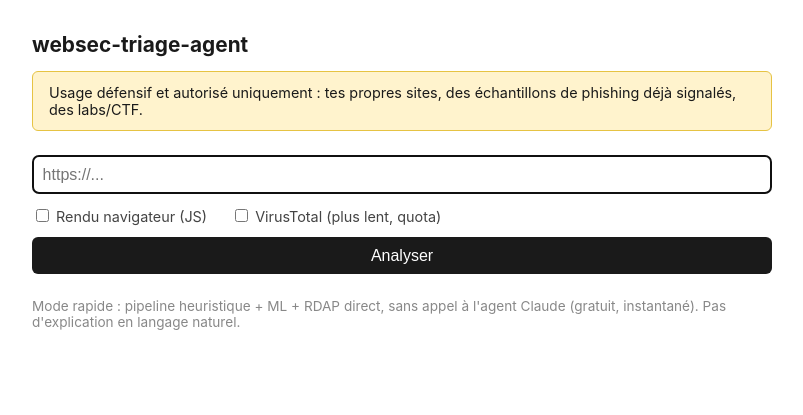
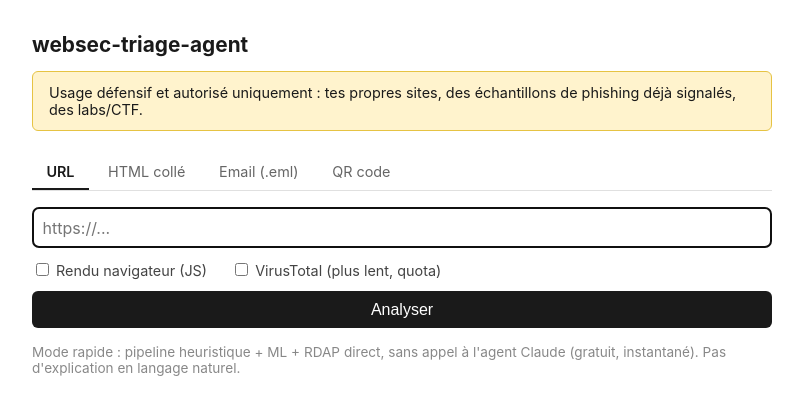
Before and after one commit to TatianaT13/websec-triage-agent, a FastAPI app: page / in a window 1280 px wide. Shown: the top 415 px of the page, without its empty margins (238-1041 px from the left). Run offline with FastAPI, Linux system fonts and the light colour scheme.

Commit message:
Extend the fast-mode web UI to HTML paste, .eml, and QR code inputs
The web UI only covered live URLs, even though the agent/CLI has
supported pasted HTML, .eml files, and QR codes for a while - anyone
wanting the fast, no-LLM path for those had to drop to the CLI.

Added three endpoints to webapp.py mirroring mcp_server.py's tools:
/analyze-html, /analyze-email (extracts the HTML body + runs
SPF/DKIM/DMARC via offline_content, same as analyze_email), and
/analyze-qr (decodes the image, analyzes the URL it encodes, or shows
an error for non-URL QR content - mirrors analyze_qr_code). All three
degrade the same way as their CLI counterparts: missing optional
extras or a decode/fetch failure shows an error card, nothing crashes.

templates/index.html now has four tabs (URL, HTML collé, Email, QR
code) implemented as CSS-only radio-button tabs - no JavaScript added,
consistent with this UI's existing "plain HTML, no build step" design.
templates/result.html gained cards for email metadata + SPF/DKIM/DMARC
status and the QR-decoded content, plus the auto_rendered note from the
previous commit (was only in the Markdown report, not here).

Verified end-to-end against the running dev server (not just unit
tests): a crafted spoofed "service@paypal.com" .eml correctly showed
the SPF/DMARC failure and flipped the verdict to phishing, a real
generated QR code decoded and triaged its URL, a Wi-Fi QR code (not a
URL) showed the right error instead of forcing a web analysis, and
attacker-controlled content (email subject, pasted HTML) is escaped in
all three new paths, not just the existing URL one.

10 new tests (one per endpoint behavior, plus XSS escaping for each
new input type). Full suite: 152 passed.

```diff
--- a/templates/base.html
+++ b/templates/base.html
@@ -8,11 +8,25 @@
     h1 { font-size: 1.3rem; }
     h1 a { color: inherit; text-decoration: none; }
     .warning { background: #fff3cd; border: 1px solid #e6c343; border-radius: 6px; padding: 0.75rem 1rem; font-size: 0.9rem; margin-bottom: 1.5rem; }
-    form { display: flex; flex-direction: column; gap: 0.75rem; margin-bottom: 1.5rem; }
-    input[type=url] { font-size: 1rem; padding: 0.6rem; border: 1px solid #ccc; border-radius: 6px; }
+    form { display: flex; flex-direction: column; gap: 0.75rem; margin-bottom: 0.75rem; }
+    input[type=url], textarea, input[type=file] { font-size: 1rem; padding: 0.6rem; border: 1px solid #ccc; border-radius: 6px; font-family: inherit; }
+    textarea { resize: vertical; font-family: ui-monospace, monospace; font-size: 0.85rem; }
     .options { display: flex; gap: 1.5rem; font-size: 0.9rem; color: #444; }
     button { font-size: 1rem; padding: 0.6rem; border-radius: 6px; border: none; background: #1a1a1a; color: white; cursor: pointer; }
     button:hover { background: #333; }
+    .tabset { margin-bottom: 1rem; }
+    .tab-radio { position: absolute; opacity: 0; pointer-events: none; }
+    .tab-labels { display: flex; gap: 0.3rem; margin-bottom: 1rem; border-bottom: 1px solid #e0e0e0; }
+    .tab-labels label { padding: 0.5rem 0.9rem; font-size: 0.9rem; color: #666; cursor: pointer; border-bottom: 2px solid transparent; }
+    .tab-panel { display: none; }
+    #tab-url:checked ~ .panel-url,
+    #tab-html:checked ~ .panel-html,
+    #tab-email:checked ~ .panel-email,
+    #tab-qr:checked ~ .panel-qr { display: block; }
+    #tab-url:checked ~ .tab-labels label[for=tab-url],
+    #tab-html:checked ~ .tab-labels label[for=tab-html],
+    #tab-email:checked ~ .tab-labels label[for=tab-email],
+    #tab-qr:checked ~ .tab-labels label[for=tab-qr] { color: #1a1a1a; border-bottom-color: #1a1a1a; font-weight: 600; }
     .badge { display: inline-block; padding: 0.3rem 0.9rem; border-radius: 999px; font-weight: 600; font-size: 0.9rem; color: white; }
     .badge-phishing { background: #d32f2f; }
     .badge-benign { background: #2e7d32; }
--- a/templates/index.html
+++ b/templates/index.html
@@ -1,5 +1,19 @@
 {% extends "base.html" %}
 {% block content %}
+<div class="tabset">
+  <input type="radio" name="tab" id="tab-url" class="tab-radio" checked>
+  <input type="radio" name="tab" id="tab-html" class="tab-radio">
+  <input type="radio" name="tab" id="tab-email" class="tab-radio">
+  <input type="radio" name="tab" id="tab-qr" class="tab-radio">
+
+  <div class="tab-labels">
+    <label for="tab-url">URL</label>
+    <label for="tab-html">HTML collé</label>
+    <label for="tab-email">Email (.eml)</label>
+    <label for="tab-qr">QR code</label>
+  </div>
+
+  <div class="tab-panel panel-url">
     <form method="post" action="/analyze">
       <input type="url" name="url" placeholder="https://..." required autofocus>
       <div class="options">
@@ -8,5 +22,41 @@
       </div>
       <button type="submit">Analyser</button>
     </form>
+  </div>
+
+  <div class="tab-panel panel-html">
+    <form method="post" action="/analyze-html">
+      <input type="url" name="url_hint" placeholder="URL associée (même morte) — https://..." required>
+      <textarea name="html" rows="8" placeholder="Collez le code source HTML de la page..." required></textarea>
+      <div class="options">
+        <label><input type="checkbox" name="check_virustotal"> VirusTotal (plus lent, quota)</label>
+      </div>
+      <button type="submit">Analyser</button>
+    </form>
+    <p class="muted">Pour une page déjà hors ligne, dont vous avez gardé le source. L'URL associée sert de point de comparaison aux heuristiques de marque/domaine.</p>
+  </div>
+
+  <div class="tab-panel panel-email">
+    <form method="post" action="/analyze-email" enctype="multipart/form-data">
+      <input type="file" name="eml_file" accept=".eml" required>
+      <div class="options">
+        <label><input type="checkbox" name="check_virustotal"> VirusTotal (plus lent, quota)</label>
+      </div>
+      <button type="submit">Analyser</button>
+    </form>
+    <p class="muted">Extrait le corps HTML de l'email et vérifie SPF/DKIM/DMARC depuis l'en-tête Authentication-Results.</p>
+  </div>
+
+  <div class="tab-panel panel-qr">
+    <form method="post" action="/analyze-qr" enctype="multipart/form-data">
+      <input type="file" name="qr_file" accept="image/*" required>
+      <div class="options">
+        <label><input type="checkbox" name="check_virustotal"> VirusTotal (plus lent, quota)</label>
+      </div>
+      <button type="submit">Analyser</button>
+    </form>
+    <p class="muted">Décode l'image puis analyse l'URL qu'elle encode (quishing). Nécessite <code>requirements-qr.txt</code>.</p>
+  </div>
+</div>
 <p class="muted">Mode rapide : pipeline heuristique + ML + RDAP direct, sans appel à l'agent Claude (gratuit, instantané). Pas d'explication en langage naturel.</p>
 {% endblock %}
--- a/webapp.py
+++ b/webapp.py
@@ -17,11 +17,15 @@ since it will fetch whatever URL a visitor submits (same trust model as
 the CLI: a local tool for an operator who already controls the input).
 """
 import asyncio
+import tempfile
+from pathlib import Path
+from urllib.parse import urlsplit
 
-from fastapi import FastAPI, Form, Request
+from fastapi import FastAPI, File, Form, Request, UploadFile
 from fastapi.responses import HTMLResponse
 from fastapi.templating import Jinja2Templates
 
+from websec_agent import offline_content as oc
 from websec_agent import report as rpt
 from websec_agent import web_analysis as wa
 
@@ -46,3 +50,81 @@ async def analyze(
     except wa.FetchError as exc:
         return templates.TemplateResponse(request, "result.html", {"error": str(exc)})
     return templates.TemplateResponse(request, "result.html", {"result": result})
+
+
+@app.post("/analyze-html", response_class=HTMLResponse)
+async def analyze_html(
+    request: Request,
+    html: str = Form(...),
+    url_hint: str = Form(...),
+    check_virustotal: bool = Form(False),
+):
+    result = await asyncio.to_thread(rpt.build_result_from_html, html, url_hint, check_virustotal)
+    return templates.TemplateResponse(request, "result.html", {"result": result})
+
+
+@app.post("/analyze-email", response_class=HTMLResponse)
+async def analyze_email(
+    request: Request,
+    eml_file: UploadFile = File(...),
+    check_virustotal: bool = Form(False),
+):
+    content = await eml_file.read()
+    with tempfile.NamedTemporaryFile(suffix=".eml") as tmp:
+        tmp.write(content)
+        tmp.flush()
+        try:
+            parsed = oc.parse_eml_file(tmp.name)
+        except (OSError, ValueError) as exc:
+            return templates.TemplateResponse(
+                request, "result.html", {"error": f"Impossible de lire ce fichier .eml : {exc}"}
+            )
+
+    url_hint = oc.guess_url_hint(parsed["from_domain"])
+    result = await asyncio.to_thread(rpt.build_result_from_html, parsed["html"], url_hint, check_virustotal)
+    result["email"] = {k: parsed[k] for k in ("subject", "from", "to", "date")}
+    result["email"]["auth"] = parsed["auth"]
+    result["verdict"] = oc.apply_email_auth(result["verdict"], parsed["auth"])
+    return templates.TemplateResponse(request, "result.html", {"result": result})
+
+
+@app.post("/analyze-qr", response_class=HTMLResponse)
+async def analyze_qr(
+    request: Request,
+    qr_file: UploadFile = File(...),
+    check_virustotal: bool = Form(False),
+):
+    try:
+        from websec_agent import qr_decode as qr
+    except ImportError:
+        return templates.TemplateResponse(
+            request,
+            "result.html",
+            {"error": "Le décodage QR nécessite : pip install -r requirements-qr.txt"},
+        )
+
+    content = await qr_file.read()
+    suffix = Path(qr_file.filename or "").suffix or ".png"
+    with tempfile.NamedTemporaryFile(suffix=suffix) as tmp:
+        tmp.write(content)
+        tmp.flush()
+        try:
+            decoded = await asyncio.to_thread(qr.decode_qr_file, tmp.name)
+        except (qr.QRDecodeError, RuntimeError) as exc:
+            return templates.TemplateResponse(request, "result.html", {"error": str(exc)})
+
+    if urlsplit(decoded).scheme not in ("http", "https"):
+        return templates.TemplateResponse(
+            request,
+            "result.html",
+            {"error": f"Le QR code encode un contenu non-URL (pas analysé comme une page web) : {decoded!r}"},
+        )
+
+    try:
+        result = await asyncio.to_thread(rpt.build_result, decoded, False, check_virustotal)
+    except wa.FetchError as exc:
+        return templates.TemplateResponse(
+            request, "result.html", {"error": f"QR décodé en {decoded!r} ; récupération échouée : {exc}"}
+        )
+    result["qr_decoded_content"] = decoded
+    return templates.TemplateResponse(request, "result.html", {"result": result})
```
Also changed, not shown: templates/result.html (+23 -1 lines), tests/test_webapp.py (+89 -0 lines), readme.md. Lines whose indentation alone changed are shown as unchanged.
